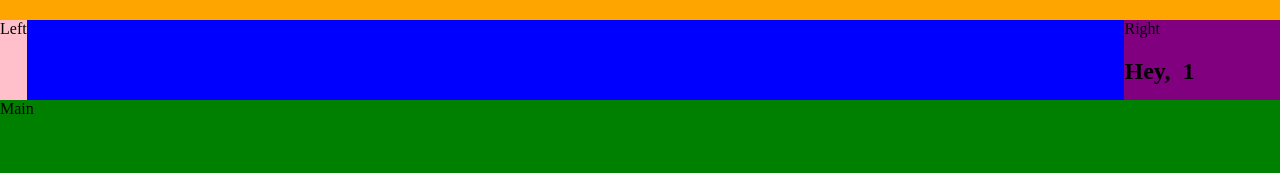
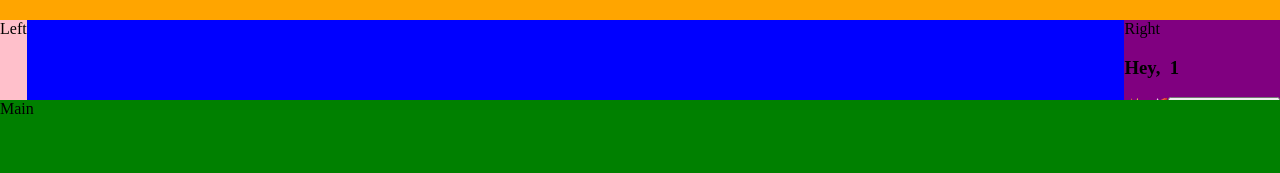
Before and after one commit to aldofwi/crazee-burger, a React (Vite) app: page /order/1 in a window 1280 px wide. Shown: the top 173 px of the page. Built offline with nearby package versions, Linux system fonts and the light colour scheme.

Commit message:
♻️ F04 : ORDER > Navbar : Refacto RightSide

```diff
--- a/src/components/pages/order/Navbar.jsx
+++ b/src/components/pages/order/Navbar.jsx
@@ -2,6 +2,7 @@ import { Link, useParams } from 'react-router-dom'
 import styled from 'styled-components'
 import Logo from '../../reusable-ui/Logo'
 import { theme } from '../theme'
+import NavbarRightSide from './NavbarRightSide'
 
 export default function Navbar({ username }) {
 
@@ -9,16 +10,9 @@ export default function Navbar({ username }) {
 
     <NavbarStyled>
 
-    <div class="leftside">Left</div>
+        <div class="leftside">Left</div>
 
-        <div className="rightside">
-            Right
-            <h1>Hey,&nbsp; {username}</h1> ✨ 🚀
-
-            <Link to="/">
-                <button>Se Déconnecter</button>
-            </Link>
-        </div>
+        <NavbarRightSide username={username} />
 
     </NavbarStyled>
 
@@ -35,10 +29,6 @@ const NavbarStyled = styled.nav`
 
     .leftside {
         background: pink;
-    }
-
-    .rightside {
-        background: purple;
     }
 `
 
--- /dev/null
+++ b/src/components/pages/order/NavbarRightSide.jsx
@@ -0,0 +1,25 @@
+import { Link } from "react-router-dom"
+import styled from "styled-components"
+
+export default function NavbarRightSide({ username }) {
+
+  return (
+
+    <NavbarRightSideStyled>
+        Right
+        <h1>Hey,&nbsp; {username}</h1> ✨ 🚀
+
+        <Link to="/">
+            <button>Se Déconnecter</button>
+        </Link>
+    </NavbarRightSideStyled>
+
+  )
+}
+
+
+const NavbarRightSideStyled = styled.nav`
+
+  background: purple;
+
+`
```
Also changed, not shown: src/components/pages/order/NavbarLeftSide.jsx (added).
